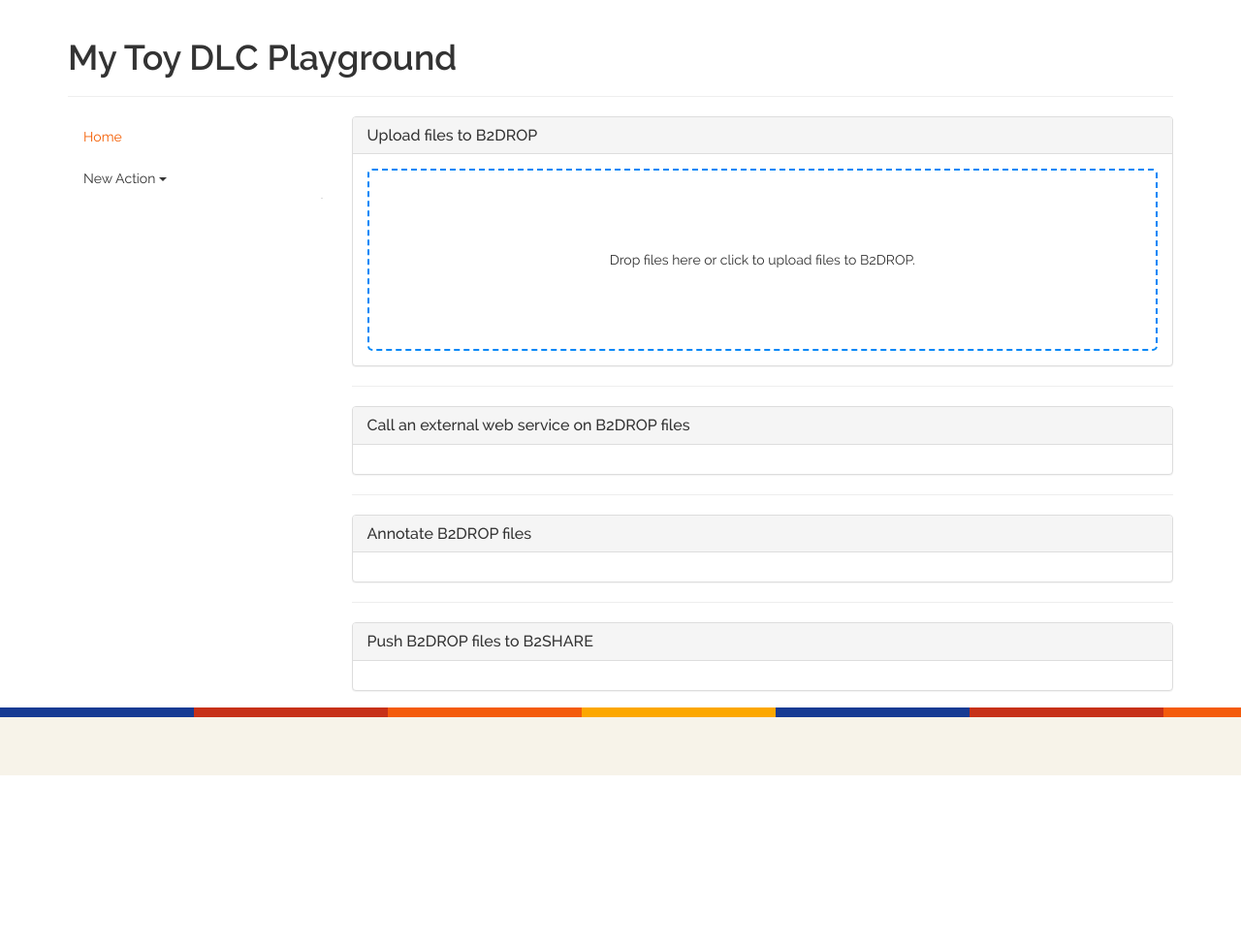
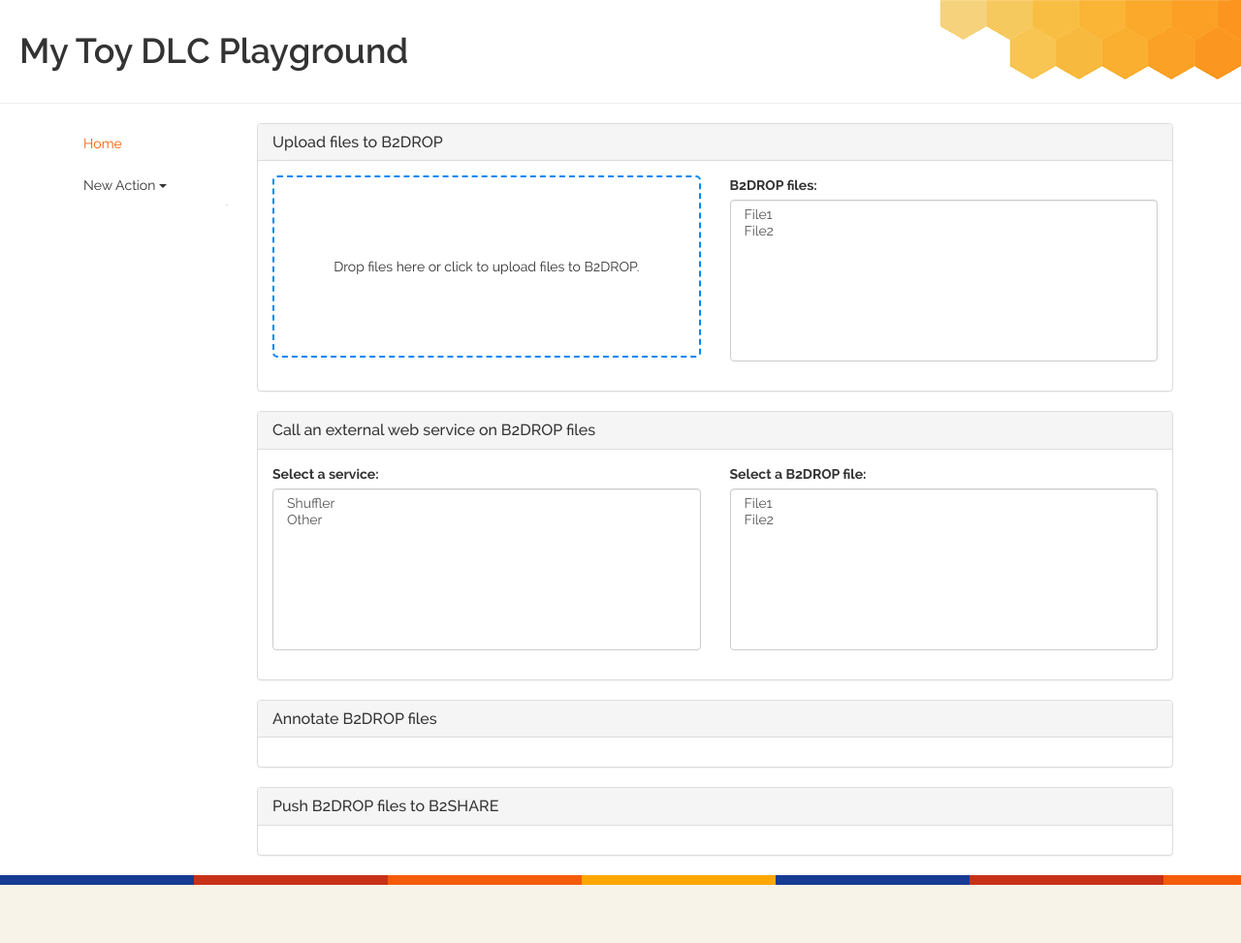
Before and after one commit to EUDAT-DLC/MyToyDLC, a Flask app: page / in a window 1280 px wide. Shown: the whole page at 97% size. Before the commit the page ends 800 px from the top, so only its background shows below. Run offline with Flask 2, Linux system fonts and the light colour scheme; some libraries are stand-ins or nearby versions.

Commit message:
more about the interface mockup, WIP

```diff
--- a/main.py
+++ b/main.py
@@ -20,8 +20,6 @@
     app.run()
 
 
-# workflow-like web interface
-# drag and drop file zone
 # b2drop: manipulate files
 # select services to be used
 #     shuffling, b2note
--- a/templates/main.html
+++ b/templates/main.html
@@ -39,20 +39,18 @@
 </head>
 
 <body>
-    <noscript>
-    <div>The GEF requires JavaScript to be enabled!</div>
-    </noscript>
-
     <div id="main-container">
-        <div id="body" class="container">
-            <div class="page-header">
-                <h1>
+        <div id="body">
+            <div class="page-header" id="header" style='margin-top:0'>
+                <h1 style='margin-top:0; padding:20px; height:70px'>
                     My Toy DLC <span>Playground</span>
                 </h1>
             </div>
 
+            <div class="container">
             <div class="row clearfix">
-                <div class="col-md-3 column">
+
+                <div class="col-md-2 column">
                     <div class="nav-collapse sidebar-nav">
                         <ul class="nav nav-tabs nav-stacked main-menu">
                             <li><a href="#">
@@ -62,7 +60,7 @@
                             <li class="dropdown">
                                 <a class="btn btn-default dropdown-toggle" type="button" style="text-align:left"
                                         id="dropdownMenu1" data-toggle="dropdown" aria-expanded="true">
-                                    New Action <span class="caret"></span>
+                                    New Action&nbsp;<span class="caret"></span>
                                 </a>
                                 <ul class="dropdown-menu" role="menu" aria-labelledby="dropdownMenu1">
                                     <li><a class="submenu" href="#">
@@ -88,7 +86,7 @@
                 </div>
 
 
-                <div class="col-md-9 column">
+                <div class="col-md-10 column">
 
                     <div class="panel panel-default">
                         <div class="panel-heading">
@@ -97,16 +95,28 @@
                             </h3>
                         </div>
                         <div class="panel-body">
-                            <div>
+                            <div class="row clearfix">
+                                <div class="col-md-6">
                                     <form class="dropzone dz-clickable" action="/">
                                       <div class="dz-message">
                                         Drop files here or click to upload files to B2DROP.<br>
                                       </div>
                                     </form>
                                 </div>
+                                <div class="col-md-6">
+                                    <form>
+                                        <div class="form-group">
+                                            <label for="b2drop_ex2">B2DROP files:</label>
+                                            <select class="form-control" id="b2drop_ex2" size="9">
+                                                <option value="file1">File1</option>
+                                                <option value="file2">File2</option>
+                                            </select>
+                                        </div>
+                                    </form>
                                 </div>
                             </div>
-                    <hr/>
+                        </div>
+                    </div>
 
                     <div class="panel panel-default">
                         <div class="panel-heading">
@@ -115,9 +125,32 @@
                             </h3>
                         </div>
                         <div class="panel-body">
+                            <div class="row clearfix">
+                                <div class="col-md-6">
+                                    <form>
+                                        <div class="form-group">
+                                            <label for="ex1">Select a service:</label>
+                                            <select class="form-control" id="ex1" size="9">
+                                                <option value="shuffler">Shuffler</option>
+                                                <option value="other">Other</option>
+                                            </select>
+                                        </div>
+                                    </form>
+                                </div>
+                                <div class="col-md-6">
+                                    <form>
+                                        <div class="form-group">
+                                            <label for="b2drop_ex2">Select a B2DROP file:</label>
+                                            <select class="form-control" id="b2drop_ex2" size="9">
+                                                <option value="file1">File1</option>
+                                                <option value="file2">File2</option>
+                                            </select>
+                                        </div>
+                                    </form>
                                 </div>
                             </div>
-                    <hr/>
+                        </div>
+                    </div>
 
                     <div class="panel panel-default">
                         <div class="panel-heading">
@@ -128,7 +161,6 @@
                         <div class="panel-body">
                         </div>
                     </div>
-                    <hr/>
 
                     <div class="panel panel-default">
                         <div class="panel-heading">
@@ -139,15 +171,19 @@
                         <div class="panel-body">
                         </div>
                     </div>
-                    <hr/>
                 </div>
+
             </div>
             </div>
         </div>
 
+        <footer id="footer">
+        </footer>
+    </div>
 
-        <footer id="footer"> </footer>
-    </div>
+    <noscript>
+    <div>The GEF requires JavaScript to be enabled!</div>
+    </noscript>
 
     <script src="{{ url_for('static', filename='js/jquery.min.js') }}"></script>
     <script src="{{ url_for('static', filename='js/bootstrap.min.js') }}"></script>
```
Lines whose indentation alone changed are shown as unchanged.
